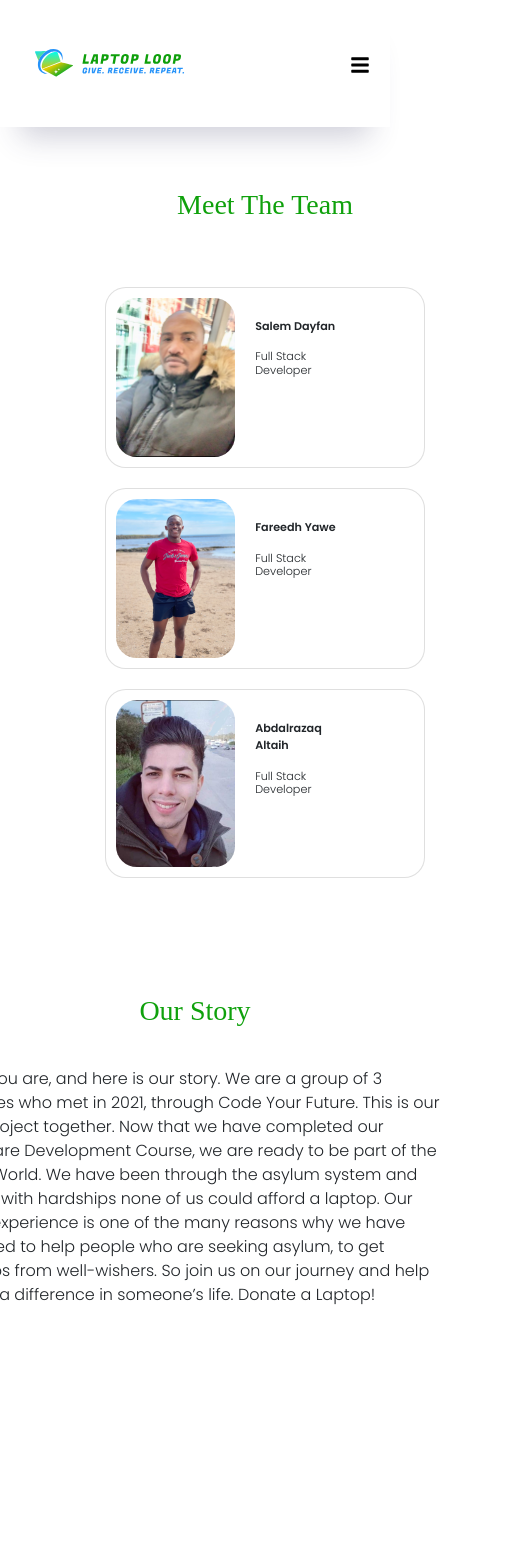
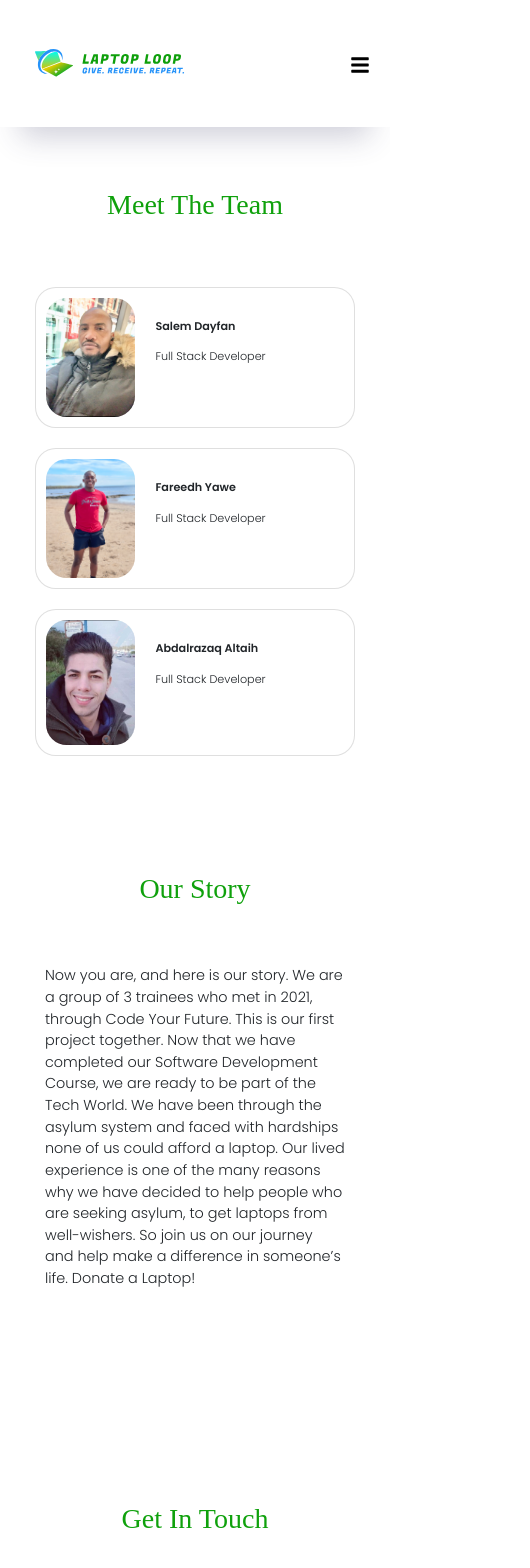
Before and after one commit to Sslim123/tech-roots-project, a React (Create React App) app in the folder client/: page /meet-the-team in a window 390 px wide. Shown: the top 1568 px of the page, 530 px wide, since content can reach past the window. Built offline with nearby package versions, Linux system fonts and the light colour scheme; no server answers.

Commit message:
fix design

```diff
--- a/client/src/pages/meetTheTeam/ourStory/About-us.css
+++ b/client/src/pages/meetTheTeam/ourStory/About-us.css
@@ -22,14 +22,11 @@
 	margin: 0 auto;
 }
 .cardImgBody {
-
 	width: 315px;
-
 	border-radius: 1.3rem;
 }
 .card-body {
 	font-size: 1.5rem;
-
 }
 .team-text {
 	display: flex;
@@ -47,9 +44,8 @@
 }
 
 @media screen and (max-width: 750px) {
-
 	.card-container {
-		width: 530px;
+		width: 330px;
 		display: flex;
 		flex-direction: column;
 		justify-content: center;
@@ -57,7 +53,6 @@
 		margin: 0 auto;
 		text-align: center;
 	}
-
 	.team-text {
 		display: flex;
 		width: 100%;
@@ -71,14 +66,11 @@
 	.team-img {
 		position: relative;
 		width: 50%;
-
 	}
 
 	.card-img {
 		position: relative;
-
 		width: 330px;
-
 		height: auto;
 		display: flex;
 		flex-direction: column;
@@ -87,40 +79,31 @@
 	}
 	.card1 {
 		position: relative;
-
 		width: 320px;
-
 		height: auto;
 		margin: 0 auto;
 	}
 	.cardImgBody {
-
 		width: 100%;
-
 		padding: 10px;
 		display: flex;
 		flex-direction: row;
 	}
 	.cardImgBody img {
-		width: 40%;
-		height: 50%;
+		width: 30%;
 	}
 	.text-card {
-
 		width: 65%;
 		font-size: 0.7rem;
-
 		text-align: start;
 		font-weight: bold;
 	}
 	.title-card {
-
 		width: 70%;
 		font-size: 0.7rem;
 		font-weight: 100;
 	}
 	.card-body {
-
 		text-align: start;
 		display: flex;
 		flex-direction: column;
--- a/client/src/pages/meetTheTeam/ourStory/GetInTouch.css
+++ b/client/src/pages/meetTheTeam/ourStory/GetInTouch.css
@@ -4,7 +4,6 @@
 	box-sizing: border-box;
 }
 .getTouch-container {
-
 	width: 80%;
 	height: 400px;
 	margin: 0 auto;
@@ -13,12 +12,9 @@
 	width: 100%;
 	height: auto;
 	margin-top: 90px;
-
 }
 .getTouch-main-card {
-
 	margin-top: 20px;
-
 	width: 100%;
 	height: 70%;
 	display: flex;
@@ -88,7 +84,6 @@
 	font-size: 25px;
 	color: #787878;
 }
-
 @media screen and (max-width: 750px) {
 	.getTouch-container {
 		text-align: center;
@@ -125,6 +120,5 @@
 	.getTouch-ul-link {
 		width: 100%;
 		height: 100%;
-
 	}
 }
--- a/client/src/pages/meetTheTeam/ourStory/ourStory.css
+++ b/client/src/pages/meetTheTeam/ourStory/ourStory.css
@@ -27,32 +27,27 @@
 	font-size: 1.2rem;
 	padding-top: 30px;
 }
-
 @media screen and (max-width: 750px) {
 	.our_container {
 		width: 330px;
 		height: 600px;
 	}
-
 	.our_story {
-		width: 540px;
-		height: auto;
+		width: 330px;
+		height: 500px;
 	}
 	.our_story-text {
 		text-align: center;
 		font-weight: lighter;
 		width: 100%;
-
 	}
 	.our_story-text h1 {
 		font-size: 28px;
-
 	}
 
 	.our_story p {
 		width: 100%;
-		padding: 10px;
 		font-weight: lighter;
-		font-size: 1rem;
+		font-size: 0.9rem;
 	}
 }
```
